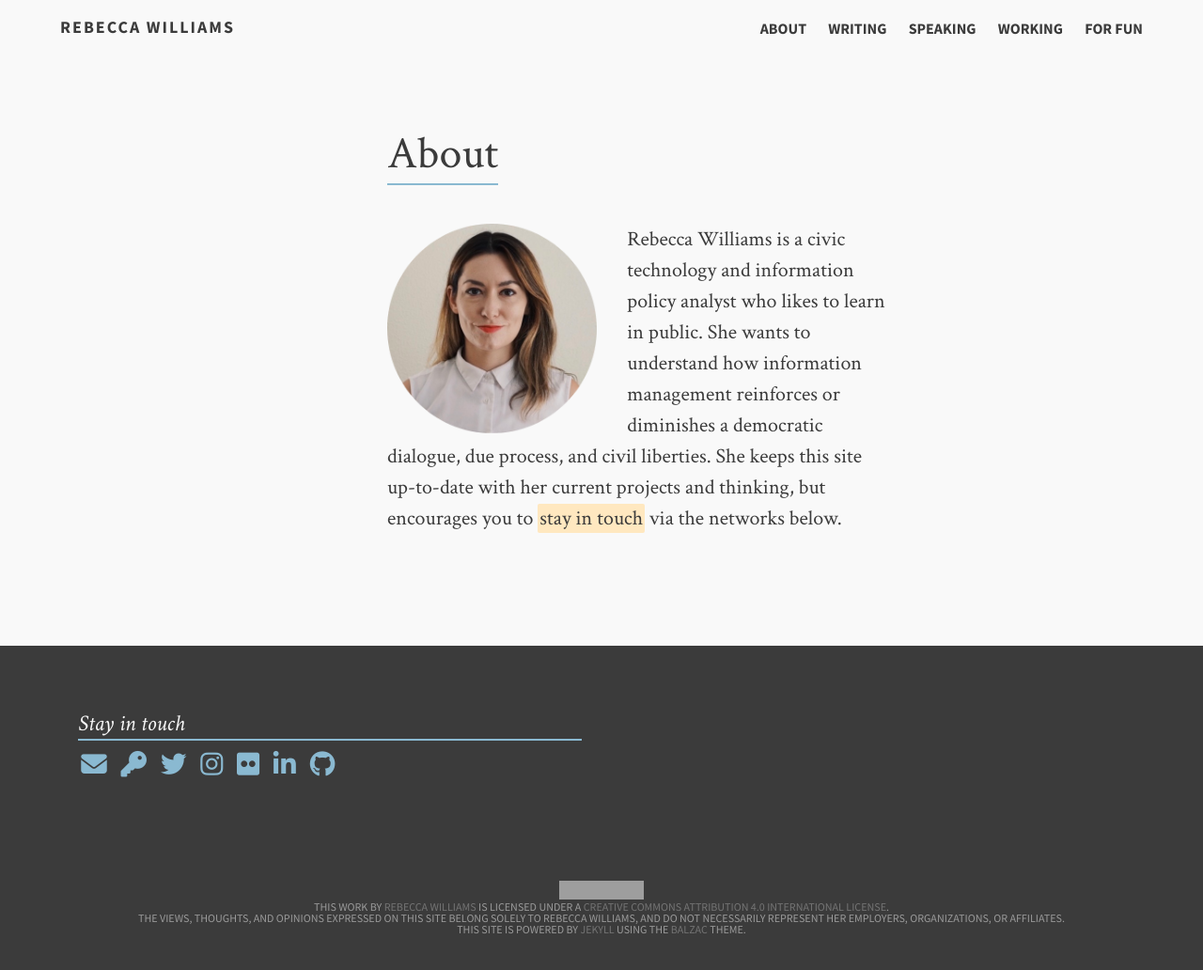
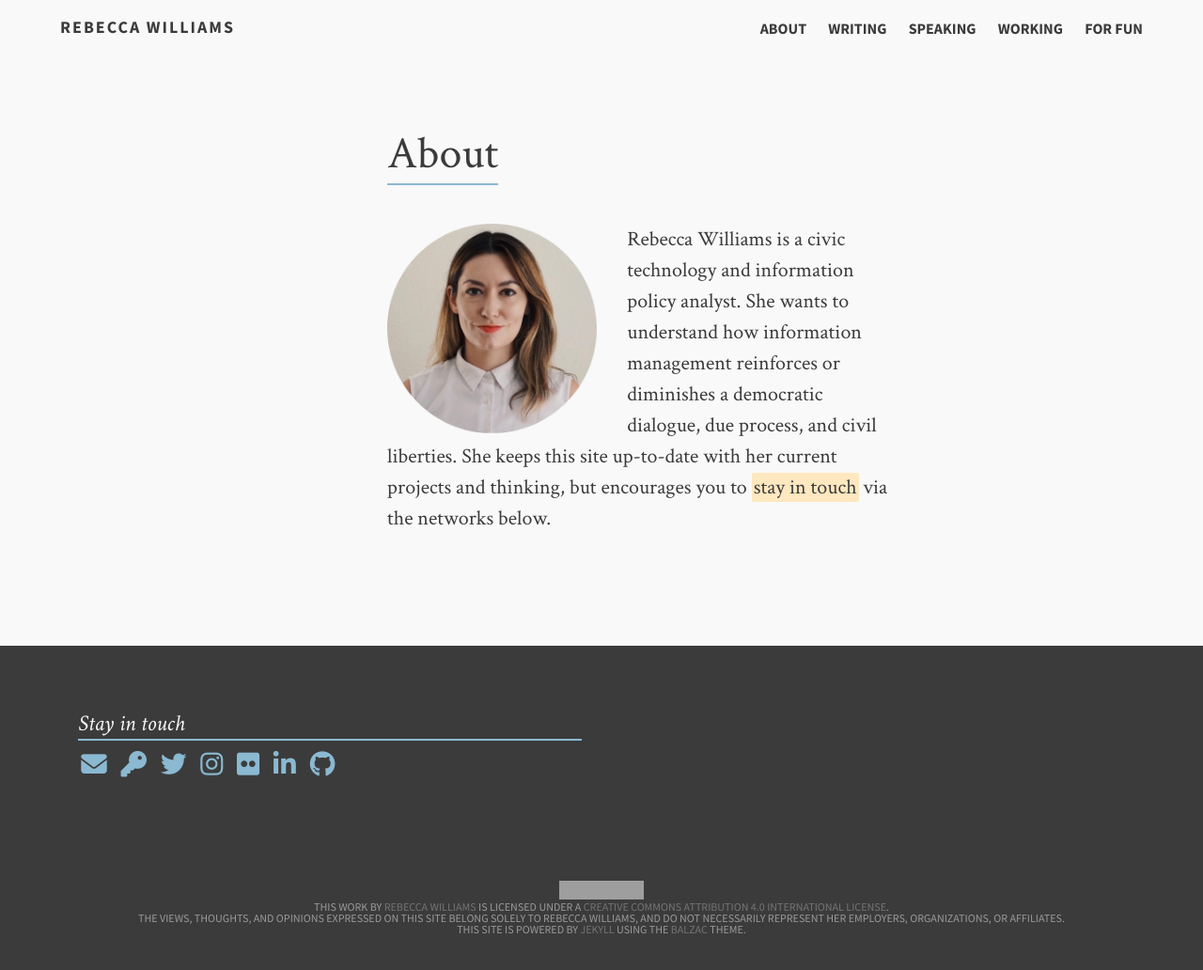
Before and after one commit to rebeccawilliams/rebeccawilliams.us, a Jekyll site: the page built from README.md, in a window 1280 px wide. Shown: the whole page at 94% size. Built offline with Jekyll 4.4.1, drawn with Linux system fonts in a browser that asks for light colours; nearby versions of some CDN libraries; our own code applies the rules of GitHub Pages for plain Markdown files; grey boxes are pictures that could not be loaded.

Commit message:
Update home.html

```diff
--- a/_layouts/home.html
+++ b/_layouts/home.html
@@ -8,7 +8,7 @@
          		<div>
 	                      <img src="/images/head.jpg" alt="Rebecca Williams selfie" style="float: left; width:41.66%;margin-right:2rem">
 	                 </div>
-			<p>Rebecca Williams is a civic technology and information policy analyst who likes to learn in public. She wants to understand how information management reinforces or diminishes a democratic dialogue, due process, and civil liberties. She keeps this site up-to-date with her current projects and thinking, but encourages you to <em>stay in touch</em> via the networks below.</p>
+			<p>Rebecca Williams is a civic technology and information policy analyst. She wants to understand how information management reinforces or diminishes a democratic dialogue, due process, and civil liberties. She keeps this site up-to-date with her current projects and thinking, but encourages you to <em>stay in touch</em> via the networks below.</p>
 		  <div>
               </ol>
           </article>
```
